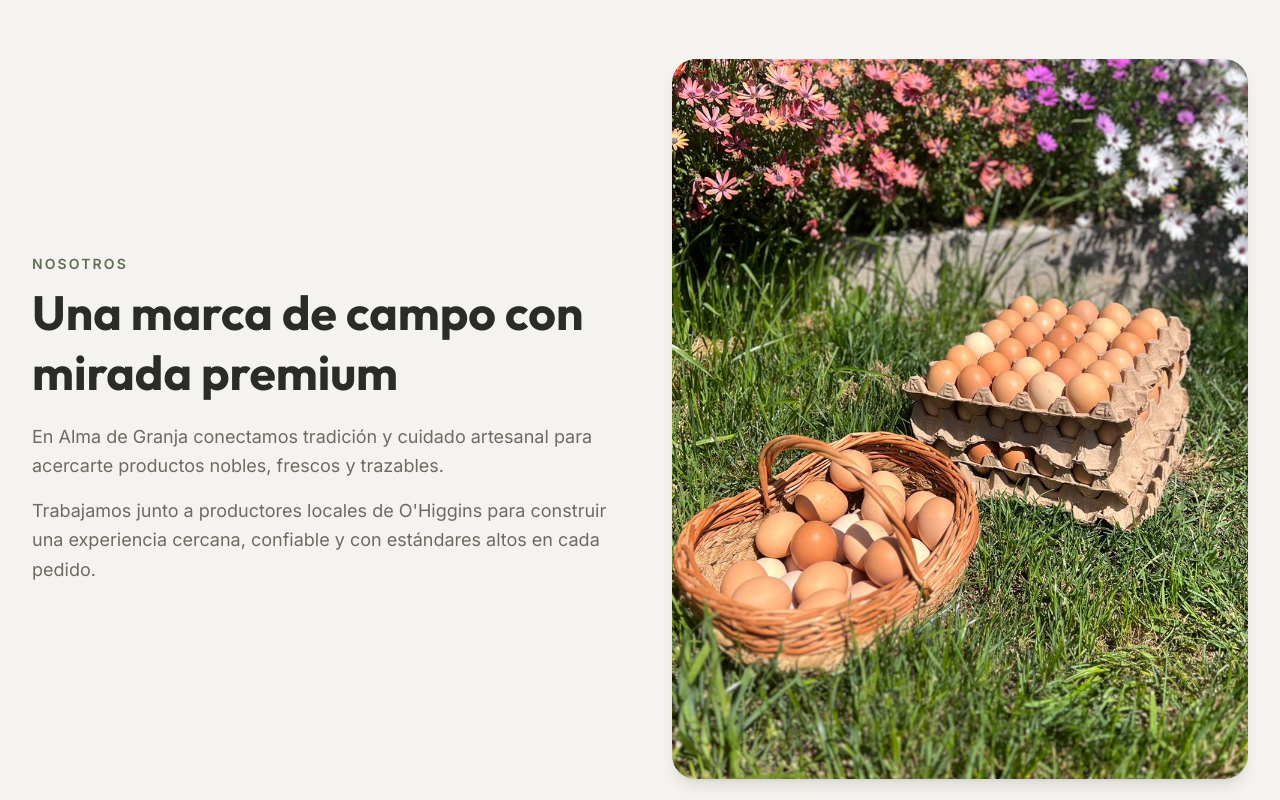
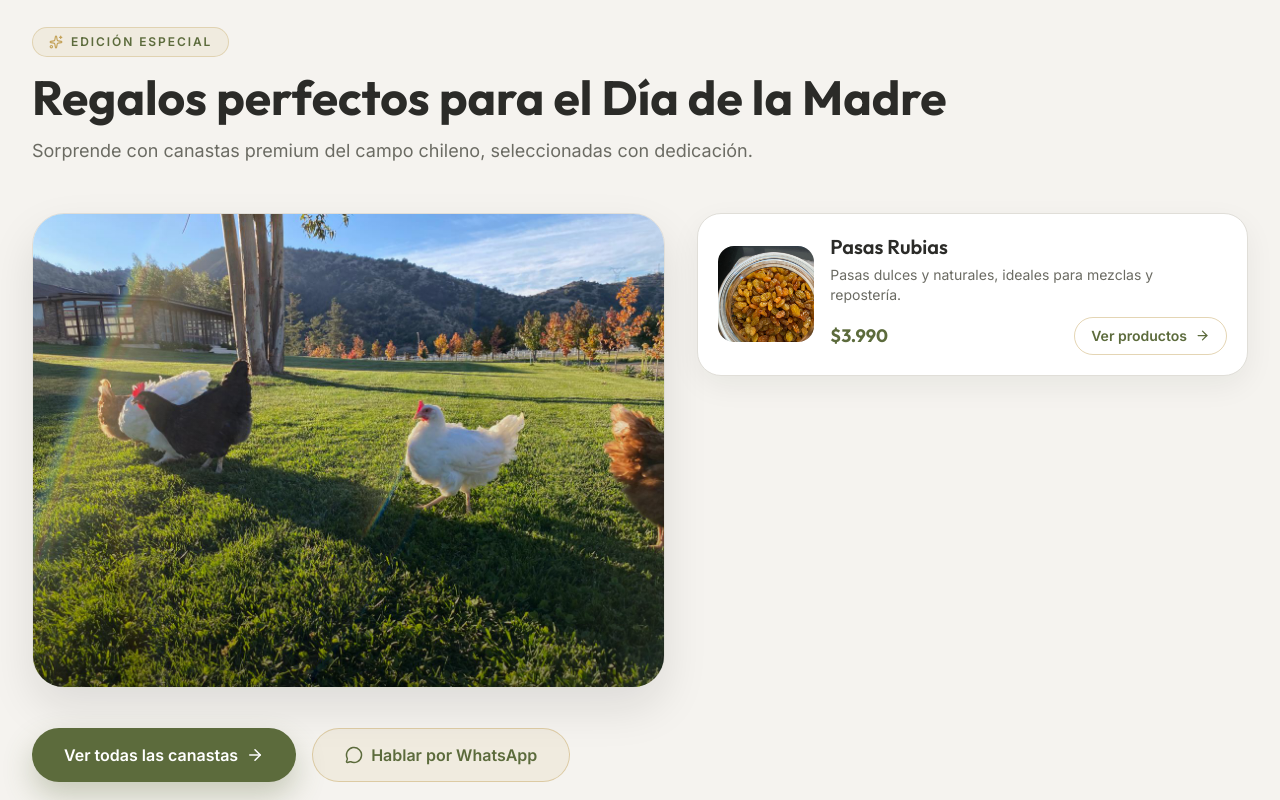
Before and after one commit to fpgalarce-creator/adg_vf, a React (Vite) app in the folder client/: page / in a window 1280 px wide. Shown: the part 1280-2080 px from the top of the page. Built offline with nearby package versions, Linux system fonts and the light colour scheme.

Commit message:
Add reusable featured promo campaign section to landing

```diff
--- a/client/src/App.jsx
+++ b/client/src/App.jsx
@@ -3,6 +3,7 @@ import { Routes, Route, useLocation } from 'react-router-dom'
 import Navbar from './components/Navbar.jsx'
 import Hero from './components/Hero.jsx'
 import HeroInfoBar from './components/HeroInfoBar.jsx'
+import FeaturedPromoSection from './components/FeaturedPromoSection.jsx'
 import Products from './components/Products.jsx'
 import AboutUs from './components/AboutUs.jsx'
 import Contact from './components/Contact.jsx'
@@ -39,6 +40,7 @@ function LandingPage() {
     <PublicLayout>
       <Hero />
       <HeroInfoBar />
+      <FeaturedPromoSection />
       <AboutUs />
       <Contact />
     </PublicLayout>
--- /dev/null
+++ b/client/src/components/FeaturedPromoSection.jsx
@@ -0,0 +1,156 @@
+import { Link } from 'react-router-dom'
+import { ArrowRight, MessageCircle, Sparkles } from 'lucide-react'
+import ScrollAnimation from './ScrollAnimation.jsx'
+import { useProducts } from '../hooks/useProducts.js'
+import { formatPrice } from './ProductCard.jsx'
+import heroImageFallback from '../assets/contenido2.jpeg'
+import cardImageFallback from '../assets/contenido.jpeg'
+
+const defaultCampaign = {
+  badge: 'Edición especial',
+  title: 'Regalos perfectos para el Día de la Madre',
+  subtitle: 'Sorprende con canastas premium del campo chileno, seleccionadas con dedicación.',
+  mainImage: heroImageFallback,
+  mainImageAlt: 'Canasta premium de campaña con productos del campo',
+  ctaLabel: 'Ver todas las canastas',
+  ctaTo: '/productos?categoria=otros',
+  whatsappLabel: 'Hablar por WhatsApp',
+}
+
+const fallbackCards = [
+  {
+    id: 'canasta-clasica',
+    title: 'Canasta Clásica',
+    description: 'Selección balanceada de productos frescos y artesanales para regalar.',
+    image: cardImageFallback,
+    price: null,
+  },
+  {
+    id: 'canasta-gourmet',
+    title: 'Canasta Gourmet',
+    description: 'Quesos, frutos secos y detalles premium para una experiencia inolvidable.',
+    image: heroImageFallback,
+    price: null,
+  },
+  {
+    id: 'canasta-signature',
+    title: 'Canasta Signature',
+    description: 'Curaduría especial de temporada con presentación elegante.',
+    image: cardImageFallback,
+    price: null,
+  },
+]
+
+const normalize = (value = '') => value.normalize('NFD').replace(/[\u0300-\u036f]/g, '').toLowerCase().trim()
+
+export default function FeaturedPromoSection({ campaign = {} }) {
+  const { products } = useProducts()
+  const mergedCampaign = { ...defaultCampaign, ...campaign }
+
+  const promoProducts = products
+    .filter((product) => {
+      const category = normalize(product.category)
+      return product.active && (category === 'otros' || category.includes('canasta'))
+    })
+    .slice(0, 3)
+    .map((product) => ({
+      id: product.id,
+      title: product.title || product.name,
+      description: product.description,
+      image: product.image,
+      price: Number(product.price) > 0 ? Number(product.price) : null,
+    }))
+
+  const cards = promoProducts.length > 0 ? promoProducts : fallbackCards
+
+  const openWhatsApp = () => {
+    const message = encodeURIComponent('¡Hola Alma de Granja! Quiero conocer las canastas promocionales 🌿')
+    window.open(`https://wa.me/56958086762?text=${message}`, '_blank')
+  }
+
+  return (
+    <section aria-label="Destacados promocionales" className="py-16 sm:py-20 lg:py-24 bg-[color:var(--bg-primary)]">
+      <div className="max-w-7xl mx-auto px-4 sm:px-6 lg:px-8">
+        <ScrollAnimation>
+          <div className="mb-8 sm:mb-10 lg:mb-12 text-center lg:text-left">
+            <span className="inline-flex items-center gap-2 rounded-full border border-[#C4A35A]/35 bg-[#C4A35A]/10 px-4 py-1.5 text-xs font-semibold uppercase tracking-[0.16em] text-[#5C6B3C]">
+              <Sparkles size={14} className="text-[#C4A35A]" />
+              {mergedCampaign.badge}
+            </span>
+            <h2 className="mt-4 font-heading font-bold text-3xl sm:text-4xl lg:text-5xl text-[color:var(--text-primary)] text-balance">
+              {mergedCampaign.title}
+            </h2>
+            <p className="mt-4 text-base sm:text-lg text-[color:var(--text-secondary)] max-w-3xl">
+              {mergedCampaign.subtitle}
+            </p>
+          </div>
+        </ScrollAnimation>
+
+        <div className="grid grid-cols-1 lg:grid-cols-[1.15fr_1fr] gap-6 lg:gap-8 items-stretch">
+          <ScrollAnimation className="h-full">
+            <article className="group relative h-full min-h-[320px] sm:min-h-[420px] overflow-hidden rounded-[2rem] border border-[color:var(--border-soft)] shadow-[0_20px_45px_rgba(18,24,17,0.1)]">
+              <img
+                src={mergedCampaign.mainImage}
+                alt={mergedCampaign.mainImageAlt}
+                className="h-full w-full object-cover transition-transform duration-700 ease-out group-hover:scale-[1.04]"
+              />
+              <div className="pointer-events-none absolute inset-0 bg-gradient-to-t from-black/45 via-black/10 to-transparent" />
+            </article>
+          </ScrollAnimation>
+
+          <div className="grid grid-cols-1 gap-4 sm:gap-5">
+            {cards.map((card, index) => (
+              <ScrollAnimation key={card.id} delay={index * 80}>
+                <article className="group rounded-3xl border border-[color:var(--border-soft)] bg-[color:var(--bg-card)] p-4 sm:p-5 shadow-[0_10px_30px_rgba(24,29,20,0.06)] transition-all duration-300 hover:-translate-y-1 hover:shadow-[0_16px_34px_rgba(20,25,18,0.12)]">
+                  <div className="flex items-center gap-4">
+                    <div className="h-20 w-20 sm:h-24 sm:w-24 overflow-hidden rounded-2xl bg-[color:var(--bg-secondary)] shrink-0">
+                      <img src={card.image} alt={card.title} className="h-full w-full object-cover transition-transform duration-500 group-hover:scale-105" loading="lazy" />
+                    </div>
+
+                    <div className="min-w-0 flex-1">
+                      <h3 className="font-heading text-lg sm:text-xl font-semibold text-[color:var(--text-primary)] leading-tight">{card.title}</h3>
+                      <p className="mt-1.5 text-sm text-[color:var(--text-secondary)] line-clamp-2">{card.description}</p>
+                      <div className="mt-3 flex items-center justify-between gap-3">
+                        <span className="font-heading text-base sm:text-lg font-bold text-[#5C6B3C]">
+                          {card.price ? formatPrice(card.price) : 'Consultar precio'}
+                        </span>
+                        <Link
+                          to={`${mergedCampaign.ctaTo}#destacados`}
+                          className="inline-flex items-center gap-2 rounded-full border border-[#C4A35A]/45 px-4 py-2 text-sm font-semibold text-[#5C6B3C] transition-colors duration-300 hover:bg-[#C4A35A]/14"
+                        >
+                          Ver productos
+                          <ArrowRight size={15} className="transition-transform duration-300 group-hover:translate-x-0.5" />
+                        </Link>
+                      </div>
+                    </div>
+                  </div>
+                </article>
+              </ScrollAnimation>
+            ))}
+          </div>
+        </div>
+
+        <ScrollAnimation delay={130}>
+          <div className="mt-8 sm:mt-10 flex flex-col sm:flex-row gap-3 sm:gap-4">
+            <Link
+              to={mergedCampaign.ctaTo}
+              className="w-full sm:w-auto inline-flex items-center justify-center gap-2 rounded-full bg-[#5C6B3C] px-8 py-3.5 text-base font-semibold text-white shadow-[0_14px_30px_rgba(92,107,60,0.3)] transition-all duration-300 hover:-translate-y-0.5 hover:bg-[#506033]"
+            >
+              {mergedCampaign.ctaLabel}
+              <ArrowRight size={18} />
+            </Link>
+
+            <button
+              type="button"
+              onClick={openWhatsApp}
+              className="w-full sm:w-auto inline-flex items-center justify-center gap-2 rounded-full border border-[#C4A35A]/45 bg-[#C4A35A]/10 px-8 py-3.5 text-base font-semibold text-[#5C6B3C] transition-colors duration-300 hover:bg-[#C4A35A]/18"
+            >
+              <MessageCircle size={18} />
+              {mergedCampaign.whatsappLabel}
+            </button>
+          </div>
+        </ScrollAnimation>
+      </div>
+    </section>
+  )
+}
```
